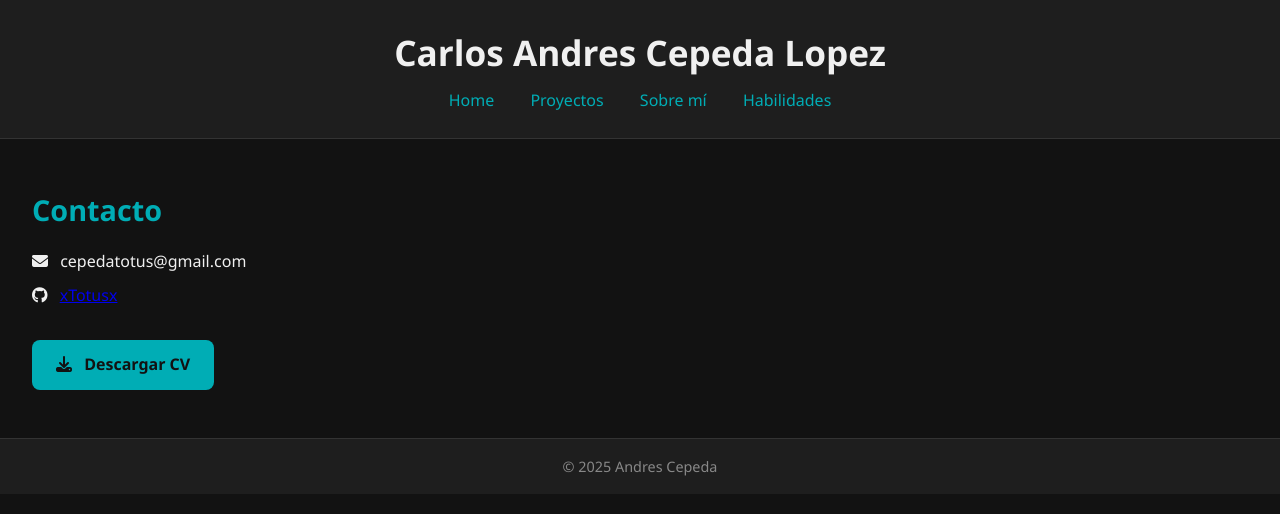
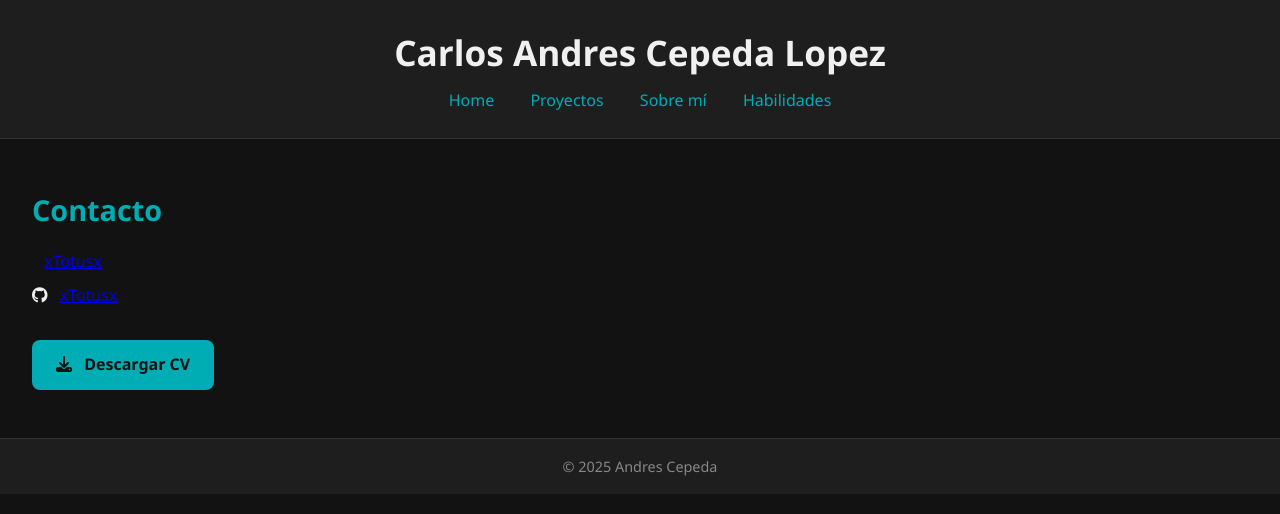
Before and after one commit to xTotusx/portafolio, a plain HTML site: page contacto.html in a window 1280 px wide. Drawn offline with Linux system fonts and the light colour scheme.

Commit message:
linkedin

```diff
--- a/contacto.html
+++ b/contacto.html
@@ -23,9 +23,10 @@
   <main>
     <section id="contacto">
       <h2>Contacto</h2>
-      <p><i class="fas fa-envelope"></i> cepedatotus@gmail.com</p>
+      <p><i class="fab fa-linkedIn"></i> <a href="www.linkedin.com/in/andrés-cepeda-a80a9b306" target="_blank">xTotusx</a></p>
       <p><i class="fab fa-github"></i> <a href="https://github.com/xTotusx" target="_blank">xTotusx</a></p>
     <a href="CV CAC.pdf" download class="btn-descargar">
+
   <i class="fas fa-download"></i> Descargar CV
 </a>
 
```
